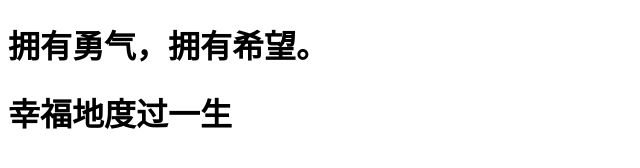
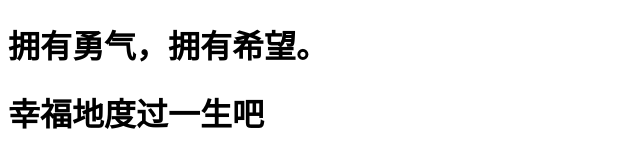
Before and after one commit to wintersheep12/wintersheep12.github.io, a plain HTML site: page index.html in a window 1280 px wide. Shown: the full height of the page, 0-640 px from the left. Drawn offline with Linux system fonts and the light colour scheme.

Commit message:
Update index.html

```diff
--- a/index.html
+++ b/index.html
@@ -4,7 +4,7 @@
 
 <h1>拥有勇气，拥有希望。</h1>
 
-<h1>幸福地度过一生</h1>
+<h1>幸福地度过一生吧</h1>
 
 
 
```
